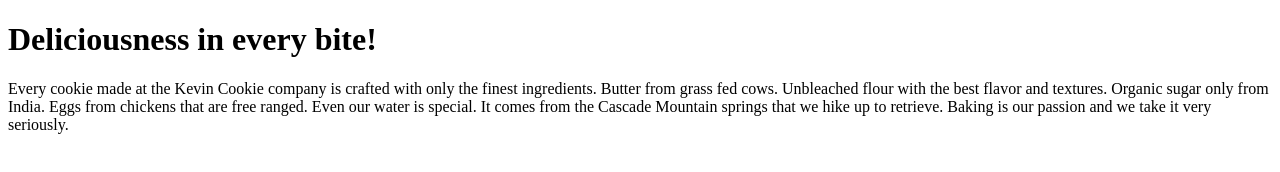
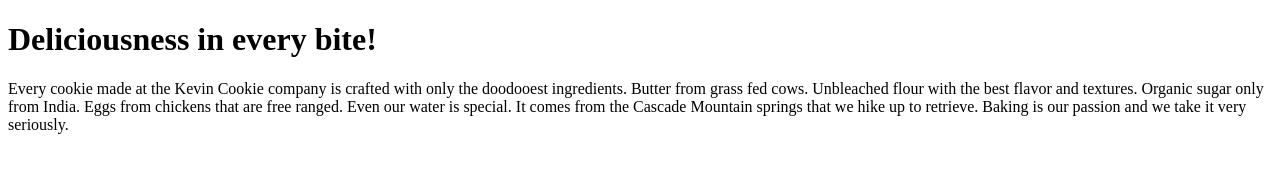
Before and after one commit to KarthiU/Test1, a plain HTML site: page index.htm in a window 1280 px wide. Drawn offline with Linux system fonts and the light colour scheme.

Commit message:
update index text

```diff
--- a/index.htm
+++ b/index.htm
@@ -3,7 +3,7 @@
 <body>
 
 <h1>Deliciousness in every bite!</h1>
-<p>Every cookie made at the Kevin Cookie company is crafted with only the finest ingredients. Butter from grass fed cows. Unbleached flour with the best flavor and textures. Organic sugar only from India. Eggs from chickens that are free ranged. Even our water is special. It comes from the Cascade Mountain springs that we hike up to retrieve. Baking is our passion and we take it very seriously.</p>
+<p>Every cookie made at the Kevin Cookie company is crafted with only the doodooest ingredients. Butter from grass fed cows. Unbleached flour with the best flavor and textures. Organic sugar only from India. Eggs from chickens that are free ranged. Even our water is special. It comes from the Cascade Mountain springs that we hike up to retrieve. Baking is our passion and we take it very seriously.</p>
 
 </body>
 </html>
```
